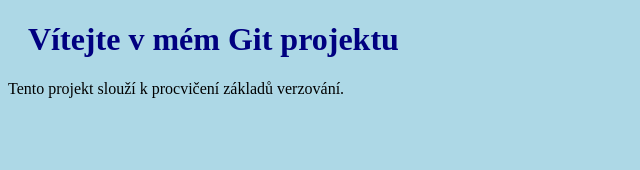
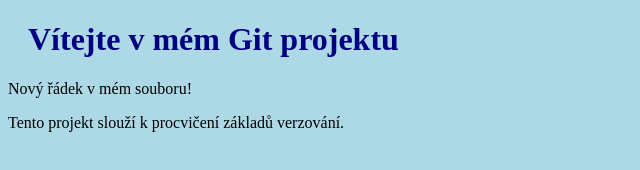
Before and after one commit to Tobiseeek/22DKubistaT-git1, a plain HTML site: page index.html in a window 1280 px wide. Shown: the whole page, without its empty margins (0-640 px from the left). Drawn offline with Linux system fonts and the light colour scheme.

Commit message:
doplnění souboru index

```diff
--- a/index.html
+++ b/index.html
@@ -7,6 +7,7 @@
 </head>
 <body>
 <h1>Vítejte v mém Git projektu</h1>
+  <p>Nový řádek v mém souboru!</p>
 <p>Tento projekt slouží k procvičení základů verzování.</p>
 </body>
 </html>
```
